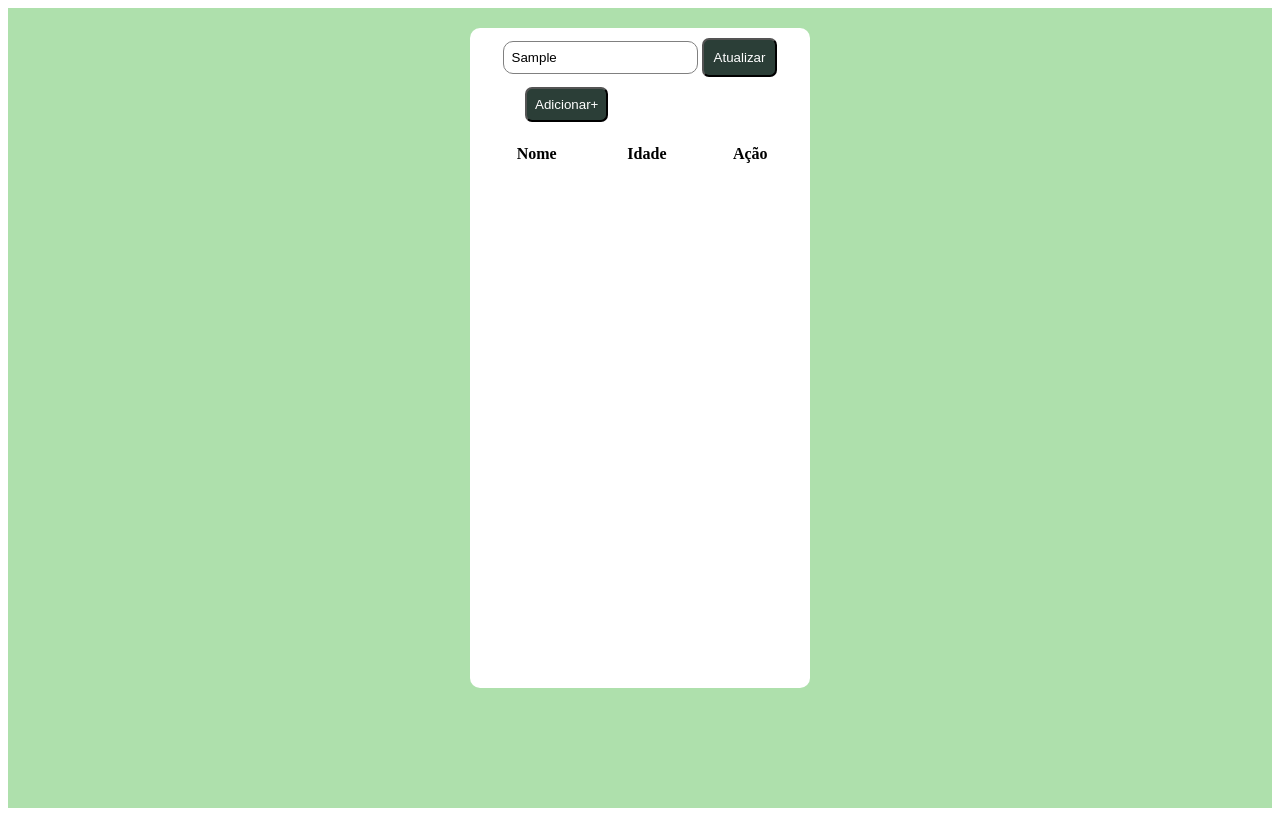
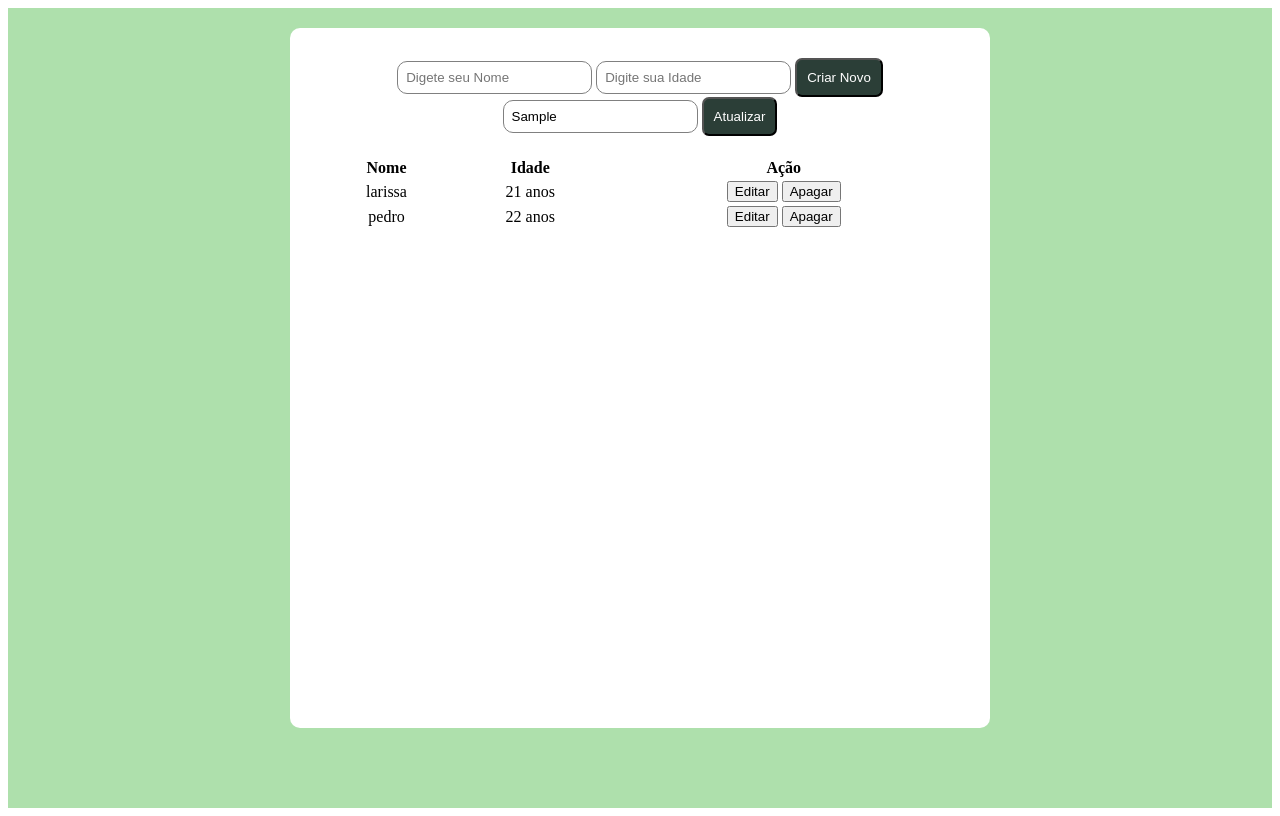
Before and after one commit to bshlarissa/Genyo, a plain HTML site: page CRUD/index.html in a window 1280 px wide. Both pictures are taken after typing "Sample" into the empty fields and a click on the button "Adicionar+". Drawn offline with Linux system fonts and the light colour scheme.

Commit message:
Update agora o codigo recebe os valores inseridos.

```diff
--- a/CRUD/index.html
+++ b/CRUD/index.html
@@ -8,32 +8,34 @@
     <script src="script.js"></script>
     <title>CRUD</title>
 </head>
-<body>
+<body onload="leiaTodos()">
     <div class="conteudo">
     <div class="formulario">
         <form class="criarFormulario">
-            <input type="text" class="nome"/>
-            <input type="text" class="idade"/>
-            <button>Criar</button>
+            <input type="text" class="nome" placeholder="Digete seu Nome"/>
+            <input type="text" class="idade" placeholder="Digite sua Idade "/>
+            <button type="button" onclick="add()">Criar Novo</button>
         </form>
 
         <form class="atualizarFormulario">
-                <input type="text" class="u-nome"/>
-                <input type="text" class="u-idade"/>
-                <button>Atualizar</button>
+                <input class="u-nome"/>
+                <input class="u-idade"/>
+                <button type="button">Atualizar</button>
         </form>
 
-        <div class="adicionar">
-            <button>Adicionar+</button>
+        <div class="adicionarFormulario">
+            <button type="button" onclick="create()">Adicionar+</button>
         </div>
 
         <table>
             <thead>
-                <th>Nome</th>
-                <th>Idade</th>
-                <th>Ação</th>
+                <tr>
+                    <th>Nome</th>
+                    <th>Idade</th>
+                    <th>Ação</th>
+                </tr>
             </thead>
-            <tbody class="tabelaDados">
+            <tbody class="dadosTabela">
 
             </tbody>
         </table>
--- a/CRUD/script.js
+++ b/CRUD/script.js
@@ -1,15 +1,46 @@
 let dados = [
-    {id:1, nome: "larissa", idade:"21 anos"},
-    {id:1, nome: "larissa", idade:"21 anos"},
+    {id: 1, nome: "larissa", idade: "21 anos"},
+    {id: 2, nome: "pedro", idade: "22 anos"}
 ]
 
 function leiaTodos(){
     localStorage.setItem("object", JSON.stringify(dados));
-     var dadosTabela = document.querySelector (".tabelaDados");
+     var tabelaDados = document.querySelector (".dadosTabela");
 
      var object = localStorage.getItem('object');
-     var objectdata = JSON.parse (object);
+     var objectdata = JSON.parse(object);
      var elements = "";
 
+    objectdata.map(record => (
+        elements += `<tr>
+            <td>${record.nome}</td>
+            <td>${record.idade}</td>
+            <td>
+            <button>Editar</button>
+            <button>Apagar</button>
+        </td>
+        </tr>`
+    ))
+
+    tabelaDados.innerHTML = elements;
+    }
+
+    function create() {
+        document.querySelector(".criarFormulario").style.display = "block";
+        document.querySelector(".adicionarFormulario").style.display = "none ";
+    }
+
+    function add() {
+        var nome = document.querySelector(".nome").value;
+        var idade = document.querySelector(".idade").value;
+
+        var newObject = {id: 3, nome: nome, idade: idade};
+        dados.push(newObject);
+
+
+        document.querySelector(".criarFormulario").style.display = "none";
+        document.querySelector(".adicionarFormulario").style.display = "block";
+
+        leiaTodos();
 
     }
--- a/CRUD/style.css
+++ b/CRUD/style.css
@@ -7,10 +7,10 @@
 
 .formulario{
     margin-top: 20px;
-    width: 40vh;
+    width: 80vh;
     border-radius: 10px;
     height: 80vh;
-    padding: 10px;
+    padding: 30px;
     background-color: white;
     display: flex;
     flex-direction: column;
@@ -31,19 +31,19 @@ form button{
   cursor: pointer ;
 }
 
-.adicionar{
+.adicionarFormulario{
     width:100% ;
     padding: 10px 0px 0px 90px;
 }
 
-.adicionar button{
+.adicionarFormulario button{
     padding: 8px;
     background-color:rgb(43, 62, 55);
     color: white;
     border-radius: 7px;
 }
 
-.adicionar button:hover{
+.adicionarFormulario button:hover{
     background-color: #386752;;
     cursor: pointer ;
 }
```
Also changed, not shown: 1 other file.
